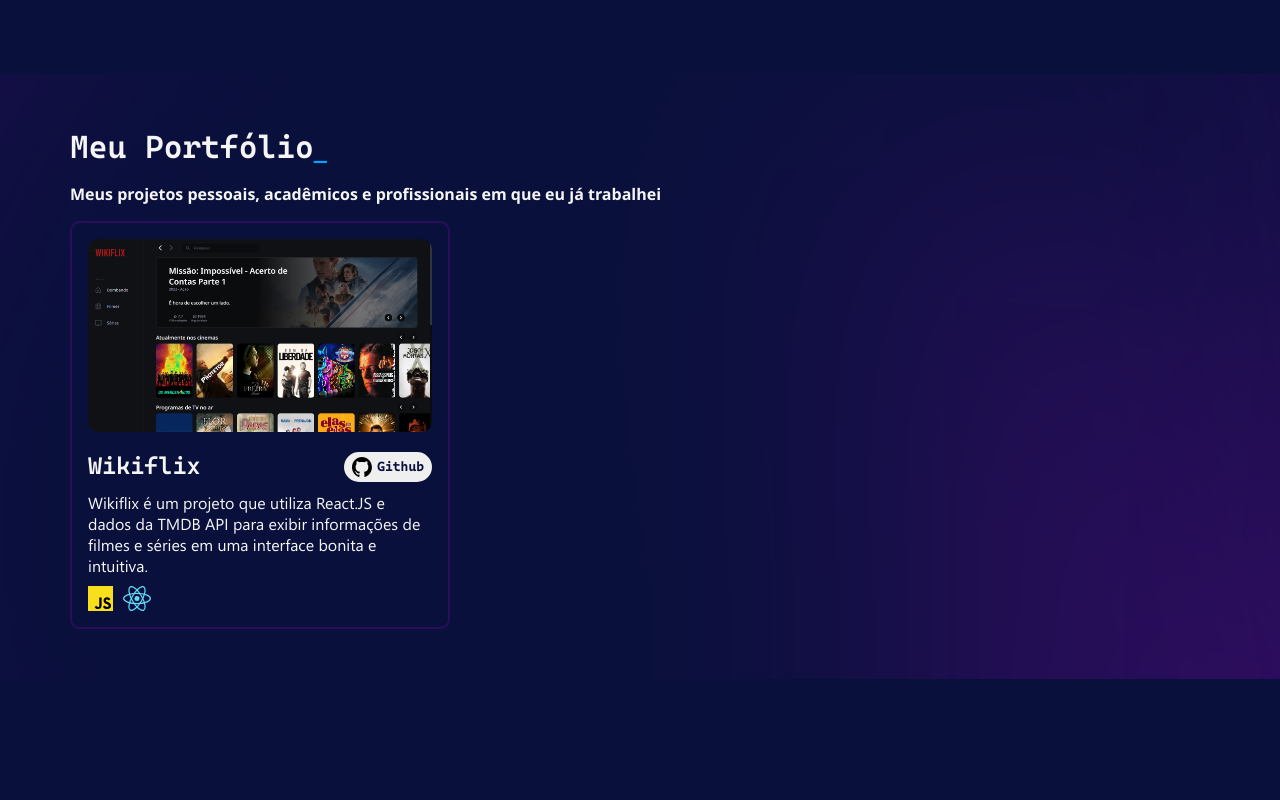
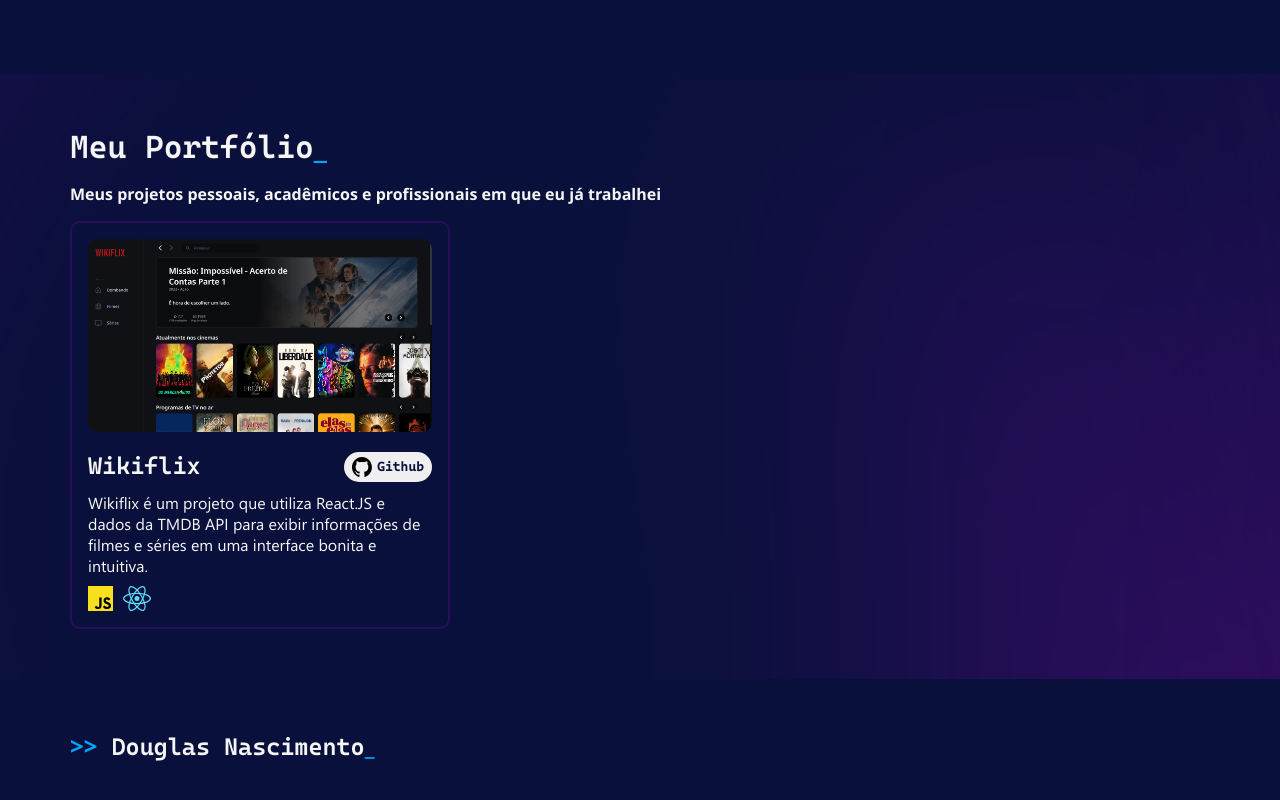
Before and after one commit to DouglasDans/DouglasDans, a Next.js app: page / in a window 1280 px wide. Shown: the part 1739-2539 px from the top of the page. Before the commit the page ends 2418 px from the top, so only its background shows below. Built offline with nearby package versions, Linux system fonts and the light colour scheme.

Commit message:
Footer | Adicionado ao site

```diff
--- a/src/app/page.tsx
+++ b/src/app/page.tsx
@@ -1,3 +1,4 @@
+import Footer from "@/components/Footer/Footer"
 import Habilidades from "@/components/Habilidades/Habilidades"
 import Main from "@/components/Main"
 import Portfolio from "@/components/Portfolio/Portfolio"
@@ -13,6 +14,7 @@
       <Habilidades/>
       <Tecnologias/>
       <Portfolio/>
+      <Footer/>
     </Fragment>
   )
 }
--- /dev/null
+++ b/src/components/Footer/Footer.css
@@ -0,0 +1,7 @@
+.footer-container {
+   padding: 50px 70px;
+
+   display: flex;
+   flex-direction: column;
+   gap: 30px;
+}
--- /dev/null
+++ b/src/components/Footer/Footer.tsx
@@ -0,0 +1,14 @@
+import React from 'react'
+import './Footer.css'
+
+type Props = {}
+
+export default function Footer({}: Props) {
+   return (
+      <footer className='footer-container'>
+         <h3 className='title-name'><span className='font-blue-color'>{">>"}</span> Douglas Nascimento<span className='font-blue-color'>_</span></h3>
+
+
+      </footer>
+   )
+}
```
